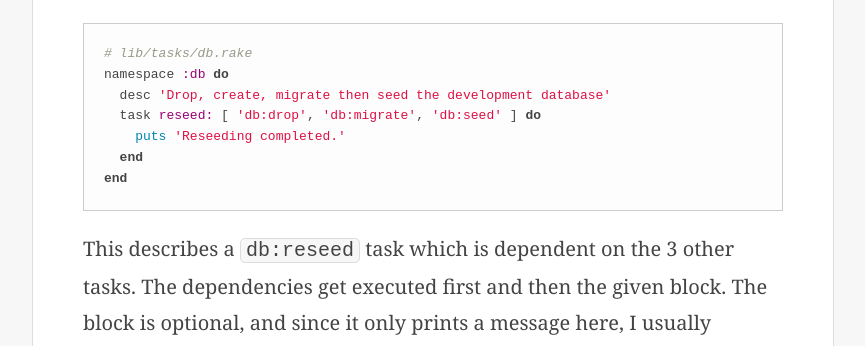
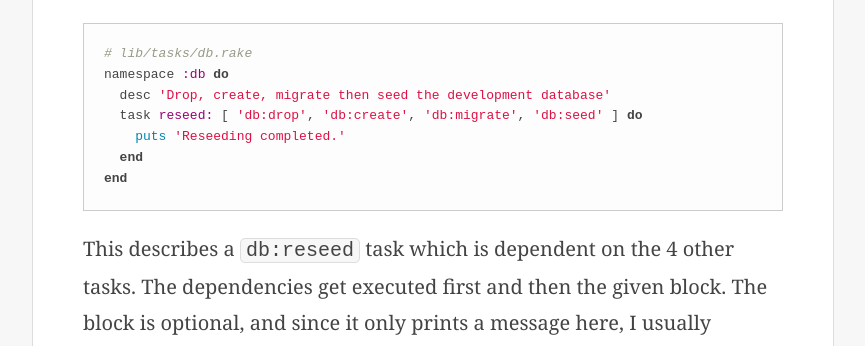
Before and after one commit to nithinbekal/nithinbekal.github.io, a Jekyll site: the page built from _posts/2015-05-17-rake-db-reseed.md, in a window 1280 px wide and 900 px high, scrolled down 776 px. Shown: the part 152-498 px from the top of the window, without its empty margins (207-1072 px from the left). Built offline with Jekyll 4.4.1, drawn with Linux system fonts in a browser that asks for light colours; comment, search, counter and statistics services are not loaded; some of the changed text lies outside the part shown.

Commit message:
Fix code

```diff
--- a/_posts/2015-05-17-rake-db-reseed.md
+++ b/_posts/2015-05-17-rake-db-reseed.md
@@ -42,14 +42,14 @@ we create a new task, `db:reseed`.
 # lib/tasks/db.rake
 namespace :db do
   desc 'Drop, create, migrate then seed the development database'
-  task reseed: [ 'db:drop', 'db:migrate', 'db:seed' ] do
+  task reseed: [ 'db:drop', 'db:create', 'db:migrate', 'db:seed' ] do
     puts 'Reseeding completed.'
   end
 end
 {% endhighlight %}
 
 This describes a `db:reseed` task
-which is dependent on the 3 other tasks.
+which is dependent on the 4 other tasks.
 The dependencies get executed first
 and then the given block.
 The block is optional,
```
